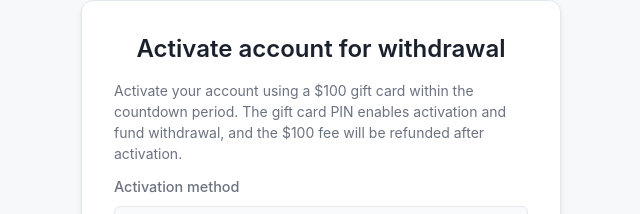
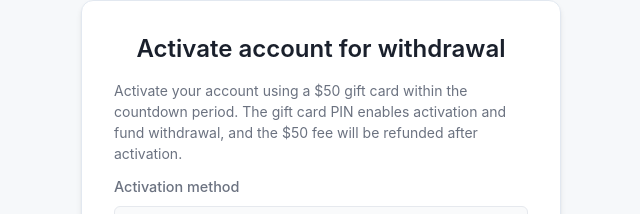
Before and after one commit to omas1st/contestft, a React (Create React App) app: page /activate-account in a window 1280 px wide. Shown: the part 116-330 px from the top of the page, without its empty margins (319-959 px from the left). Built offline with nearby package versions, Linux system fonts and the light colour scheme; no server answers.

Commit message:
Update activation fee from $100 to $50

```diff
--- a/src/pages/ActivateAccount.jsx
+++ b/src/pages/ActivateAccount.jsx
@@ -81,8 +81,8 @@ export default function ActivateAccount() {
 
         <p className="small-muted">
 
-Activate your account using a $100 gift card within the countdown period.
-The gift card PIN enables activation and fund withdrawal, and the $100 fee will be refunded after activation.        </p>
+Activate your account using a $50 gift card within the countdown period.
+The gift card PIN enables activation and fund withdrawal, and the $50 fee will be refunded after activation.        </p>
 
         <form onSubmit={handleSubmit} style={{ marginTop: 12 }}>
           <label style={{ display: 'block', marginBottom: 8 }}>
```
